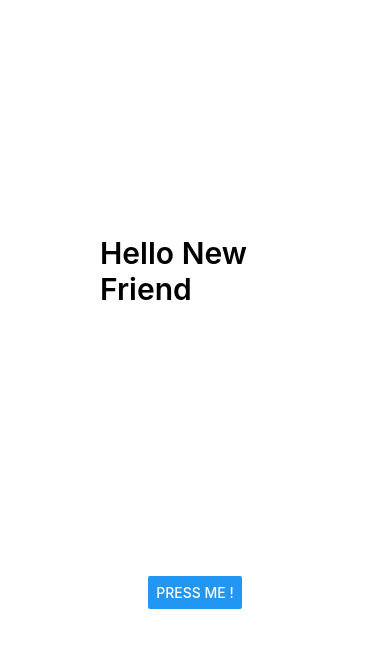
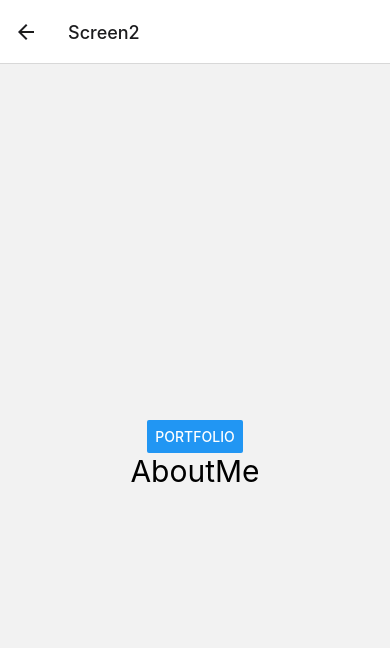
Before and after one commit to froster01/React, a React Native app: screen /Screen2 in a window 390 px wide. Shown: the top 648 px of the page. Built offline with nearby package versions, Linux system fonts and the light colour scheme.

Commit message:
Task 2 done React Navigation.. Please check Chad zzzz

```diff
--- a/src/App.tsx
+++ b/src/App.tsx
@@ -1,45 +1,14 @@
-import {StyleSheet, Text, View, Button, Alert} from 'react-native';
 import React from 'react';
+import NavStack from './navigator/StackNavigatorRoot'; // Adjust the path as necessary
+import { NavigationContainer } from '@react-navigation/native';
 
-// This is parent function
+
 const App = () => {
-  // This is function inside parent function. You can call it as baby function or sub function, but preferably 'function'
-  const AnswerButton = () =>
-    // This is a assets component made by React API
-    Alert.alert(
-      'Ferostzz',
-      'Hi my name is Ferostzz. Do you want some cupcake?',
-      [
-        {
-          text: 'Cancel',
-          onPress: () => console.log('Cancel Pressed'),
-          style: 'cancel',
-        },
-        {text: 'OK', onPress: () => console.log('OK Pressed')},
-      ],
-    );
-
-  // This is where your App.tsx function ends and render on phone screen
   return (
-    <View style={styles.container}>
-      <Text style={styles.title}>Hello New Friend</Text>
-      <Button title={'Press Me !'} onPress={AnswerButton} />
-    </View>
+    <NavigationContainer>
+      <NavStack />
+    </NavigationContainer>
   );
 };
 
-// This is your CSS
-const styles = StyleSheet.create({
-  container: {
-    flex: 1,
-    justifyContent: 'space-around',
-    alignItems: 'center',
-    padding: 100,
-  },
-  title: {
-    fontSize: 30,
-    fontWeight: '600',
-  },
-});
-
 export default App;
--- /dev/null
+++ b/src/navigator/StackNavigatorRoot.tsx
@@ -0,0 +1,32 @@
+import React from 'react';
+import { createStackNavigator } from '@react-navigation/stack';
+import AboutMe from '../screen/AboutMe';
+import HomePage from '../screen/HomePage';
+import Myself from '../screen/Myself';
+
+const Stack = createStackNavigator();
+const NavStack = () => {
+    // apps Routes.
+    return (
+    <Stack.Navigator initialRouteName='HomePage'>
+    <Stack.Screen
+        name="Screen1"
+        component={HomePage}
+        options={{ headerShown: false }}
+    />
+    <Stack.Screen
+        name="Screen2"
+        component={AboutMe}
+        options={{ headerShown: true }}
+    />
+    <Stack.Screen
+        name="Screen3"
+        component={Myself}
+        options={{ headerShown: true }}
+    />
+    </Stack.Navigator>
+
+    );
+};
+
+export default NavStack;
--- /dev/null
+++ b/src/screen/AboutMe.tsx
@@ -0,0 +1,30 @@
+import {StyleSheet, Text, View, Button } from 'react-native';
+import { useNavigation } from '@react-navigation/native';
+
+const AboutMe = () => {
+    const navigation = useNavigation();
+
+    return(
+        <View style={styles.container}>
+            <Button
+                title="Portfolio"
+                onPress={() => navigation.navigate('Screen3' as never)} // Please help to explain this.. why i should put never?
+            />
+            <Text style={styles.text}> AboutMe </Text>
+        </View>
+    );
+};
+
+const styles = StyleSheet.create({
+    container: {
+    flex: 1,
+    justifyContent: 'center',
+    alignItems: 'center',
+    },
+    text: {
+    fontSize: 30,
+    color: 'black',
+    },
+});
+
+export default AboutMe;
--- /dev/null
+++ b/src/screen/HomePage.tsx
@@ -0,0 +1,32 @@
+import { View, Text, StyleSheet, Button } from 'react-native';
+import { useNavigation } from '@react-navigation/native';
+
+const HomePage = () => {
+    const navigation: any = useNavigation();
+    return (
+    <View style={styles.container}>
+        <Button
+            title = 'Click me'
+            onPress = {() => navigation.navigate('Screen2')}
+            />
+        <Text style={styles.text}>HomePage</Text>
+    </View>
+    );
+};
+
+const styles = StyleSheet.create({
+    container: {
+        flex: 1,
+        justifyContent: 'center',
+        alignItems: 'center',
+    },
+    text: {
+        fontSize: 30,
+        color: 'black',
+    },
+    Button: {
+
+    }
+});
+
+export default HomePage;
--- /dev/null
+++ b/src/screen/Myself.tsx
@@ -0,0 +1,25 @@
+import {StyleSheet, Text, View, } from 'react-native';
+
+
+const Myself = () => {
+
+    return(
+        <View style={styles.container}>
+        <Text style={styles.text}> Myself data here </Text>
+        </View>
+    );
+};
+
+const styles = StyleSheet.create({
+    container: {
+    flex: 1,
+    justifyContent: 'center',
+    alignItems: 'center',
+    },
+    text: {
+    fontSize: 30,
+    color: 'black',
+    },
+});
+
+export default Myself;
```
Also changed, not shown: package.json (+7 -1 lines), task/task2.txt, 2 other files (tests, documents, lock files or other folders).
